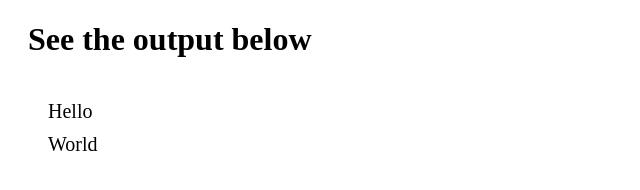
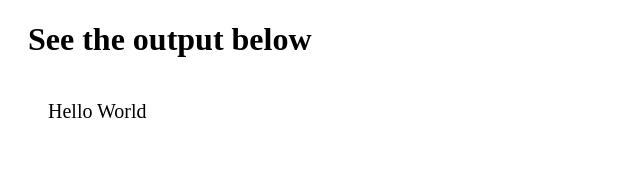
Before and after one commit to angelabenavente/RxJS-practices, a website with bundled scripts: page index.html in a window 1280 px wide. Shown: the whole page, without its empty margins (0-640 px from the left). Built offline with nearby package versions, Linux system fonts and the light colour scheme.

Commit message:
Use from function

```diff
--- a/index.html
+++ b/index.html
@@ -1,7 +1,7 @@
 <!doctype html>
 <html>
   <head>
-    <title>RxJS School</title>
+    <title>RxJS Course</title>
     <style>
         body{
             padding-left: 20px;
--- a/src/create.js
+++ b/src/create.js
@@ -1,19 +1,39 @@
 import { displayLog } from './utils';
-import { Observable } from 'rxjs';
+//import { Observable } from 'rxjs';
+import { from } from 'rxjs';
 
 export default () => {
-    /** start coding */
+	/*
+	// Create observer
+	const hello = Observable.create(function(observer){
+		observer.next("Hello");
+		setTimeout(()=>{
+			observer.next("World");
+			observer.complete();
+		}, 2000);
+	});
 
-    const hello = Observable.create(function(observer){
-        observer.next("Hello");
-        setTimeout(()=>{
-            observer.next("World");
-        }, 2000);
-    });
+	const observer = {
+		next: event => displayLog(event),
+		error: err => console.err("[ERR]", err),
+		complete: () => displayLog("[DONE]")
+	}
 
-    const subscribe = hello.subscribe(event => displayLog(event));
+	const subscribe = hello.subscribe(observer);
+	const subscribe2 = hello.subscribe(observer);
+	subscribe.unsubscribe();
+	*/
 
+	// From function
 
+	const myArray = [1,2,3,4,5];
+	const myString = "Helo World"
+	const myPromise = new Promise(resolve => setTimeout(() => {
+		resolve("Hello World");
+	}, 2000));
 
-    /** end coding */
+	// const observable = from(myArray);
+	// const observable = from(myString);
+	const observable = from(myPromise);
+	const subscription = observable.subscribe(val => displayLog(val));
 }
```
